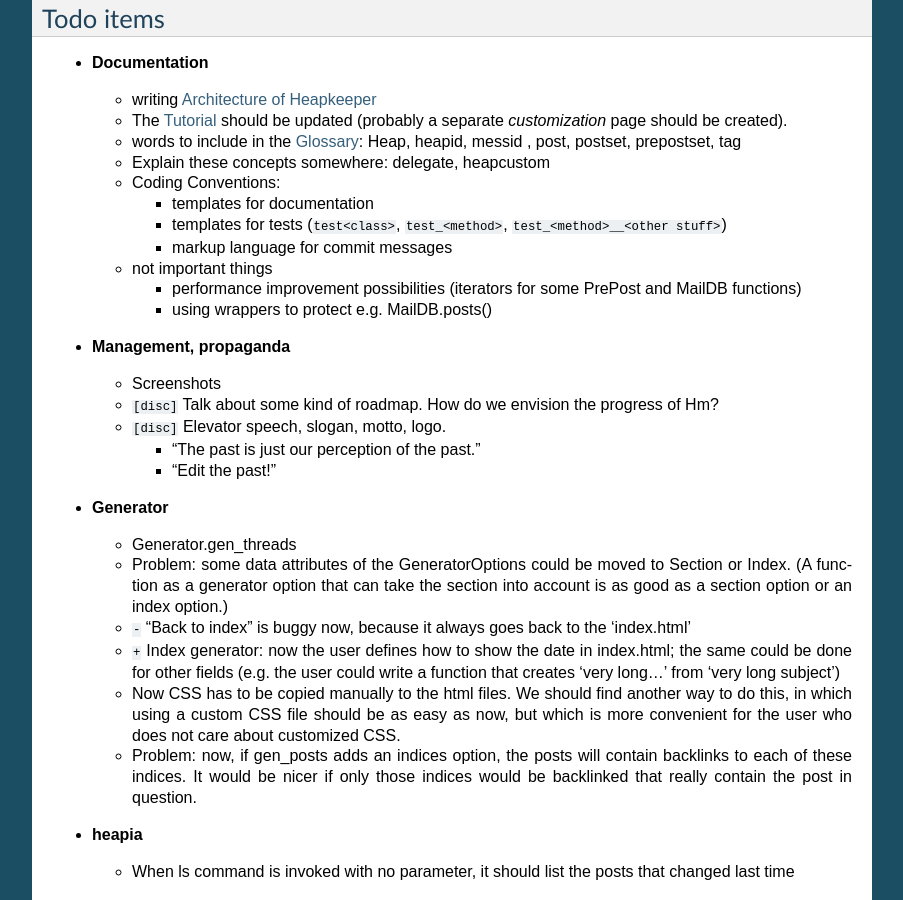
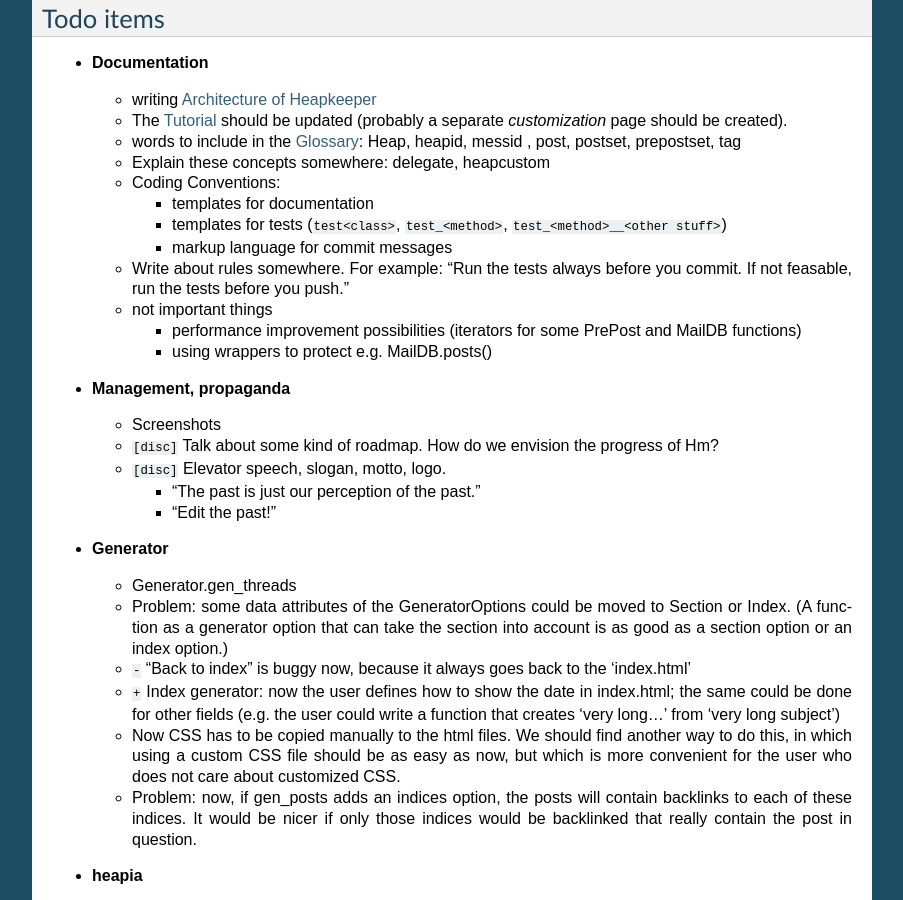
Before and after one commit to hcs42/heapkeeper-old, a Sphinx documentation site: the page built from doc/todo.rst, in a window 1280 px wide and 900 px high, scrolled down 379 px. Shown: the whole window, without its empty margins (198-1101 px from the left). Built offline with Sphinx 7.4.7, drawn with Linux system fonts in a browser that asks for light colours.

Commit message:
Todo: item about "running tests always" added

```diff
--- a/doc/todo.rst
+++ b/doc/todo.rst
@@ -33,6 +33,9 @@ Todo items
     * templates for tests (``test<class>``, ``test_<method>``,
       ``test_<method>__<other stuff>``)
     * markup language for commit messages
+
+  * Write about rules somewhere. For example: "Run the tests always before you
+    commit. If not feasable, run the tests before you push."
 
   * not important things
 
```
